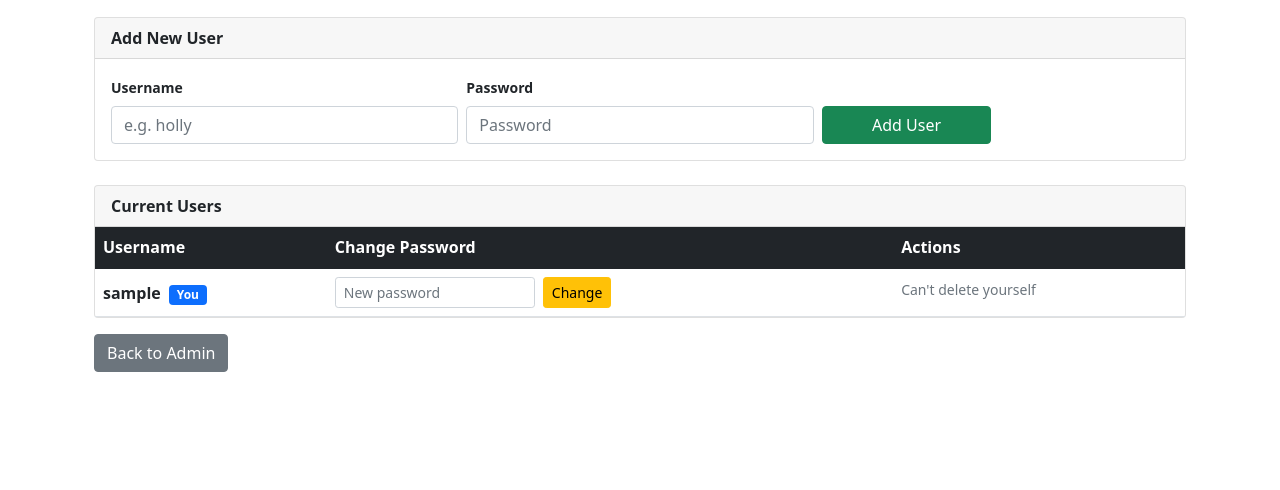
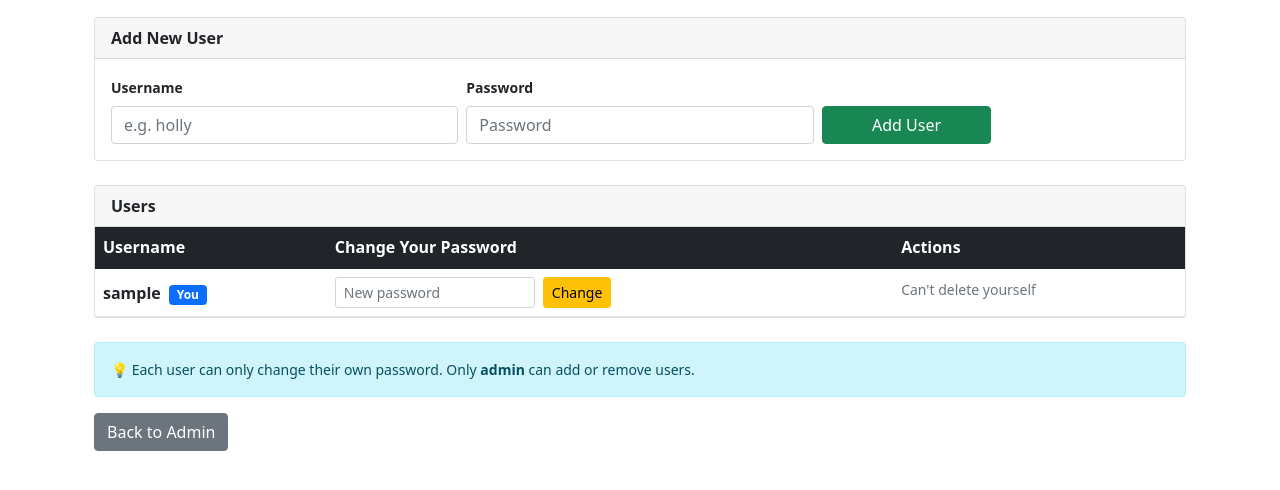
Before and after one commit to treborreimroc/holly-expense-tracker, a Flask app: page /manage/users in a window 1280 px wide. Shown: the part 139-629 px from the top of the page. Run offline with Flask 3, Linux system fonts and the light colour scheme; the visitor is signed in with stand-in values (Sample User, id 1); a database or web service that is not in the repository returns one stand-in record (values such as "Sample title"); some libraries are stand-ins or nearby versions.

Commit message:
Add files via upload

```diff
--- a/app.py
+++ b/app.py
@@ -1169,6 +1169,8 @@ def manage_users():
 @app.route('/manage/users/add', methods=['POST'])
 @login_required
 def add_user():
+    if session.get('username') != 'admin':
+        return redirect(url_for('manage_users'))
     username = request.form['username'].strip()
     password = request.form['password']
     if not username or not password:
@@ -1188,6 +1190,9 @@ def add_user():
 @app.route('/manage/users/delete/<int:user_id>', methods=['POST'])
 @login_required
 def delete_user(user_id):
+    # Only admin can delete users
+    if session.get('username') != 'admin':
+        return redirect(url_for('manage_users'))
     # Prevent deleting yourself
     if user_id == session.get('user_id'):
         return redirect(url_for('manage_users'))
@@ -1202,8 +1207,11 @@ def delete_user(user_id):
 @app.route('/manage/users/change-password', methods=['POST'])
 @login_required
 def change_password():
-    user_id = request.form['user_id']
+    user_id = int(request.form['user_id'])
     new_password = request.form['new_password']
+    # Users can only change their own password
+    if user_id != session.get('user_id'):
+        return redirect(url_for('manage_users'))
     if not new_password:
         return redirect(url_for('manage_users'))
     hashed = bcrypt.hashpw(new_password.encode('utf-8'), bcrypt.gensalt()).decode('utf-8')
--- a/templates/manage_users.html
+++ b/templates/manage_users.html
@@ -4,7 +4,8 @@
 <div class="container mt-4">
     <h2>👥 Manage Users</h2>
 
-    <!-- Add New User -->
+    <!-- Add New User — admin only -->
+    {% if session.username == 'admin' %}
     <div class="card mt-4">
         <div class="card-header fw-bold">Add New User</div>
         <div class="card-body">
@@ -25,17 +26,18 @@
             </form>
         </div>
     </div>
+    {% endif %}
 
     <!-- User List -->
     <div class="card mt-4">
-        <div class="card-header fw-bold">Current Users</div>
+        <div class="card-header fw-bold">Users</div>
         <div class="card-body p-0">
             <table class="table table-hover mb-0">
                 <thead class="table-dark">
                     <tr>
                         <th>Username</th>
-                        <th>Change Password</th>
-                        <th>Actions</th>
+                        <th>Change Your Password</th>
+                        {% if session.username == 'admin' %}<th>Actions</th>{% endif %}
                     </tr>
                 </thead>
                 <tbody>
@@ -48,13 +50,18 @@
                             {% endif %}
                         </td>
                         <td>
+                            {% if user.id == session.user_id %}
                             <form method="POST" action="{{ url_for('change_password') }}" class="d-flex gap-2">
                                 <input type="hidden" name="user_id" value="{{ user.id }}">
                                 <input type="password" name="new_password" class="form-control form-control-sm"
                                        placeholder="New password" style="max-width:200px;" required>
                                 <button type="submit" class="btn btn-warning btn-sm">Change</button>
                             </form>
+                            {% else %}
+                            <span class="text-muted small">—</span>
+                            {% endif %}
                         </td>
+                        {% if session.username == 'admin' %}
                         <td>
                             {% if user.id != session.user_id %}
                             <form method="POST" action="{{ url_for('delete_user', user_id=user.id) }}"
@@ -65,6 +72,7 @@
                             <span class="text-muted small">Can't delete yourself</span>
                             {% endif %}
                         </td>
+                        {% endif %}
                     </tr>
                     {% endfor %}
                 </tbody>
@@ -72,6 +80,10 @@
         </div>
     </div>
 
+    <div class="alert alert-info mt-4 small">
+        💡 Each user can only change their own password. Only <strong>admin</strong> can add or remove users.
+    </div>
+
     <div class="mt-3">
         <a href="{{ url_for('manage') }}" class="btn btn-secondary">Back to Admin</a>
     </div>
```
